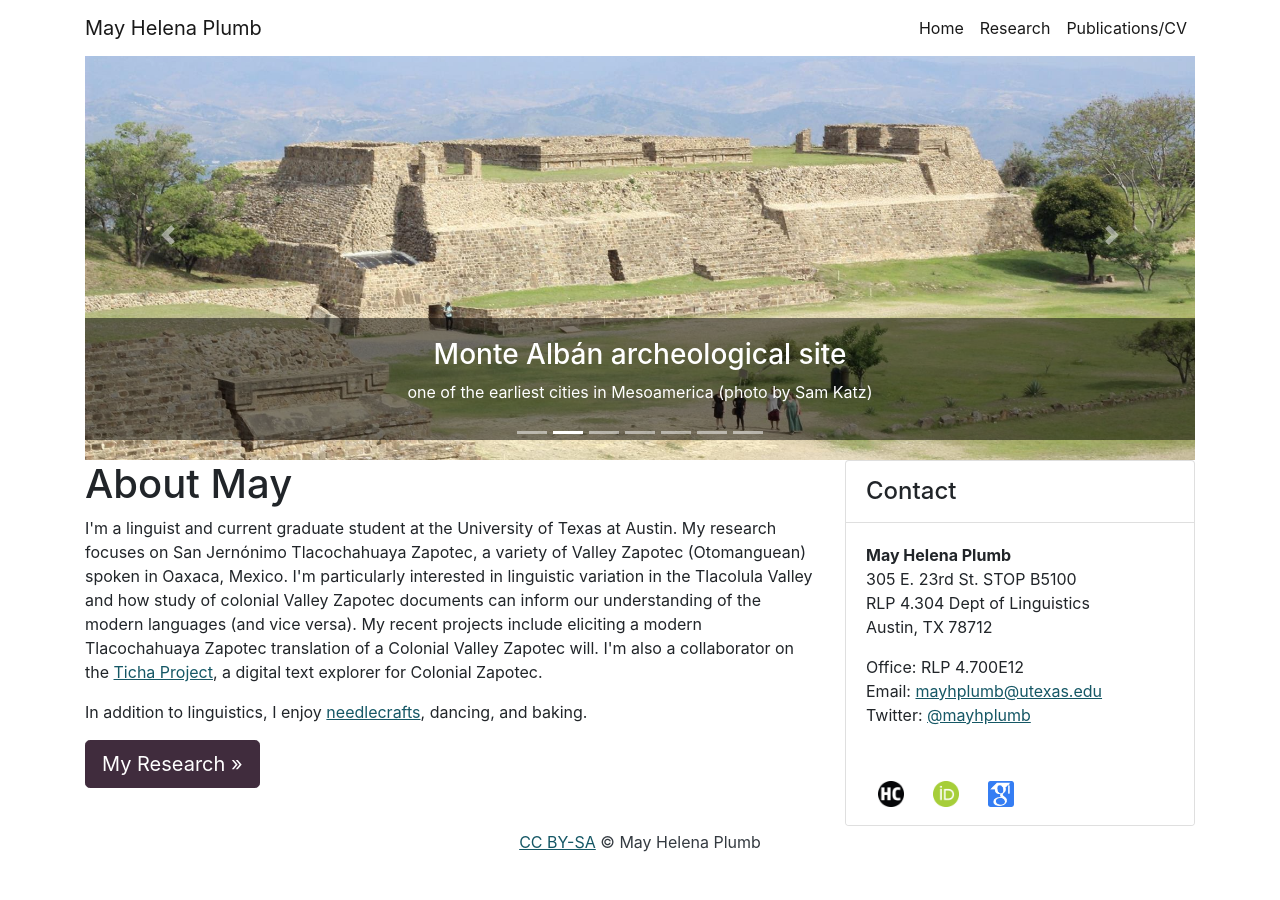
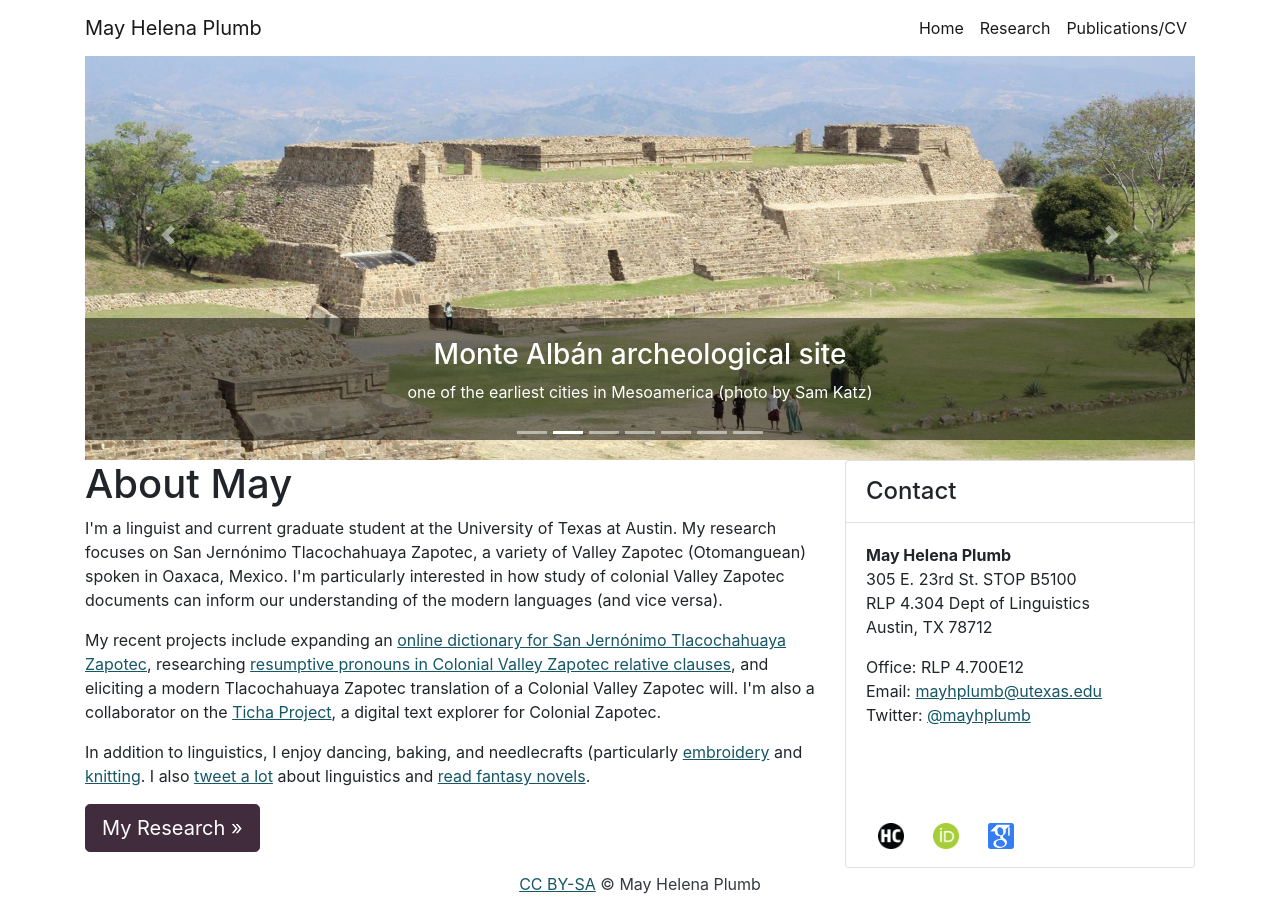
Before and after one commit to mayhplumb/mayhplumb-website, a Jekyll site: the page built from index.html, in a window 1280 px wide and 900 px high, scrolled down 46 px. Built offline with Jekyll 4.4.1, drawn with Linux system fonts in a browser that asks for light colours; before the commit the page ends 904 px from its top, so only the background shows below that.

Commit message:
bio updates

```diff
--- a/index.html
+++ b/index.html
@@ -94,8 +94,12 @@ title: Home
 <div class="row">
 	<div class="col-lg-8">
 		<h1>About May</h1>
-		<p>I'm a linguist and current graduate student at the University of Texas at Austin. My research focuses on San Jernónimo Tlacochahuaya Zapotec, a variety of Valley Zapotec (Otomanguean) spoken in Oaxaca, Mexico.  I'm particularly interested in linguistic variation in the Tlacolula Valley and how study of colonial Valley Zapotec documents can inform our understanding of the modern languages (and vice versa).  My recent projects include eliciting a modern Tlacochahuaya Zapotec translation of a Colonial Valley Zapotec will. I'm also a collaborator on the <a target="_blank" href="https://ticha.haverford.edu">Ticha Project</a>, a digital text explorer for Colonial Zapotec.</p>
-		<p>In addition to linguistics, I enjoy <a target="_blank" href="https://twitter.com/mayhplumb/status/938551826386911233">needlecrafts</a>, dancing, and baking.</p>
+		<p>I'm a linguist and current graduate student at the University of Texas at Austin. My research focuses on San Jernónimo Tlacochahuaya Zapotec, a variety of Valley Zapotec (Otomanguean) spoken in Oaxaca, Mexico.  I'm particularly interested in how study of colonial Valley Zapotec documents can inform our understanding of the modern languages (and vice versa).</p>
+
+		<p>My recent projects include expanding an <a target="_blank" href="http://www.talkingdictionary.org/tlacochahuaya">online dictionary for San Jernónimo Tlacochahuaya Zapotec</a>, researching <a target="_blank" href="https://www.academia.edu/34978712/">resumptive pronouns in Colonial Valley Zapotec relative clauses</a>, and eliciting a modern Tlacochahuaya Zapotec translation of a Colonial Valley Zapotec will. I'm also a collaborator on the <a target="_blank" href="https://ticha.haverford.edu">Ticha Project</a>, a digital text explorer for Colonial Zapotec.</p>
+
+		<p>In addition to linguistics, I enjoy dancing, baking, and needlecrafts (particularly <a target="_blank" href="https://twitter.com/mayhplumb/status/938551826386911233">embroidery</a> and <a target="_blank" href="https://www.ravelry.com/people/mayhplumb">knitting</a>. I also <a target="_blank" href="https://twitter.com/mayhplumb">tweet a lot</a> about linguistics and <a target="_blank" href="https://www.goodreads.com/user/show/62630290-may-helena-plumb">read fantasy novels</a>.</p>
+		<!-- May Helena Plumb is a graduate student in linguistics at the University of Texas at Austin. Her research focuses on ... -->
 		<p>
 			<a class="btn btn-primary btn-lg" href="research.html">My Research &raquo;</a>
 		</p>
```
